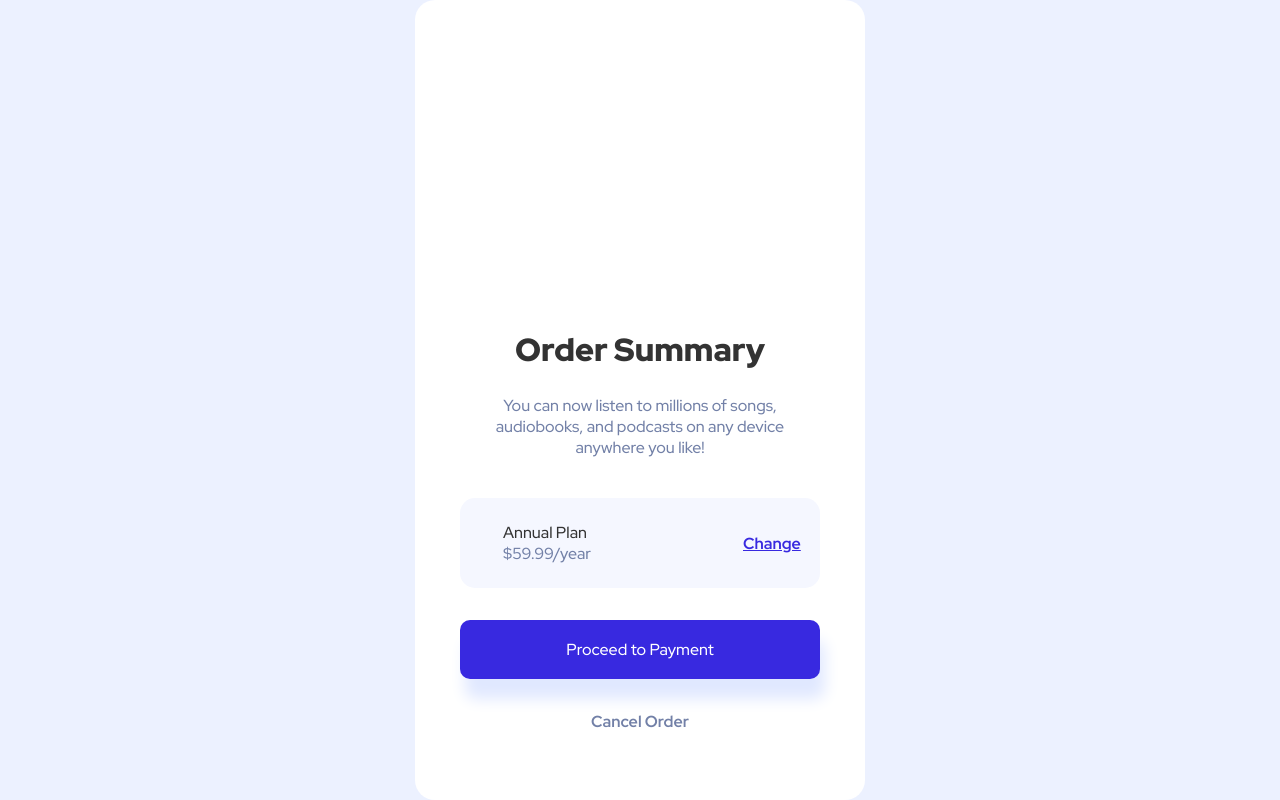
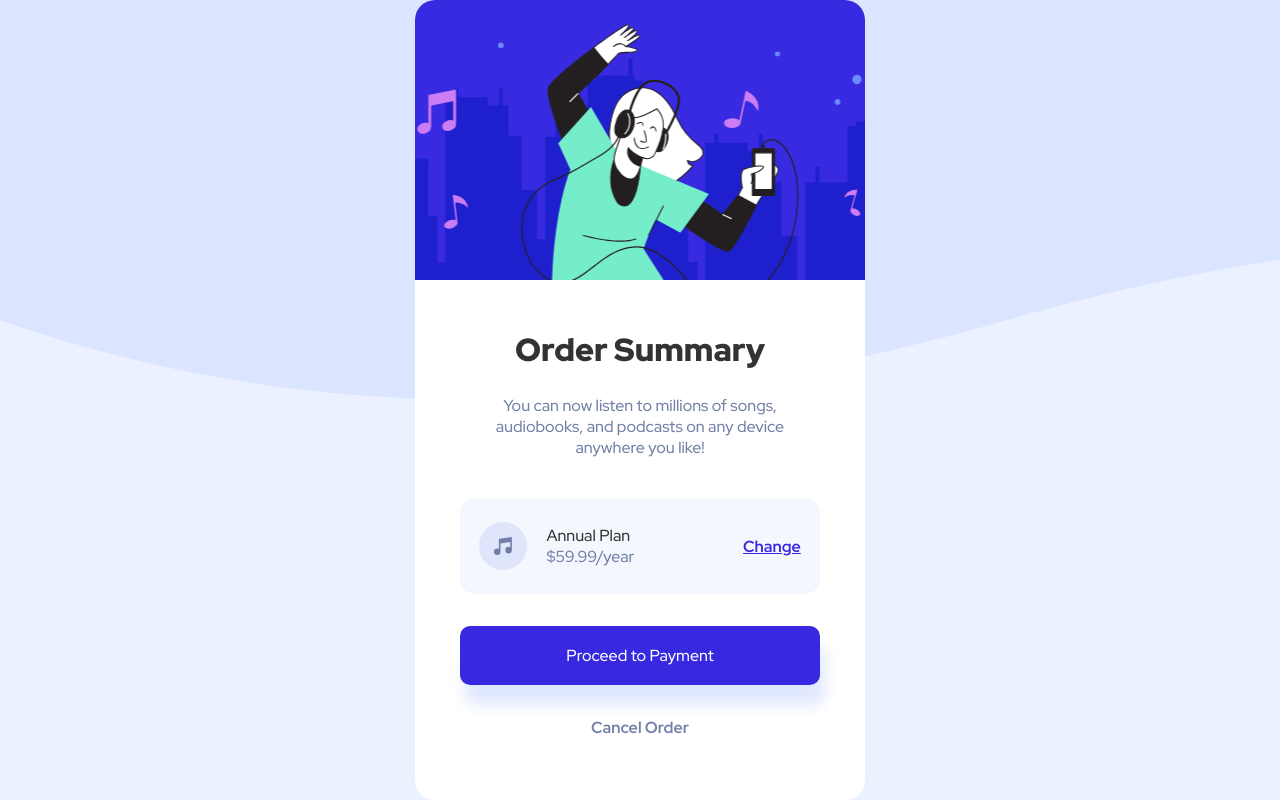
Before and after one commit to pratikmdhr/FM_orderSummaryComponent, a plain HTML site: page index.html in a window 1280 px wide. Drawn offline with Linux system fonts and the light colour scheme.

Commit message:
Image Update

```diff
--- a/css/main.css
+++ b/css/main.css
@@ -8,7 +8,7 @@ body {
   font-size: 16px;
   height: 100vh;
   width: 100%;
-  background: url("/dist/images/pattern-background-desktop.svg");
+  background: url("/images/pattern-background-desktop.svg");
   background-repeat: no-repeat;
   background-size: 2000px 50%;
   color: #7280a7;
@@ -62,7 +62,7 @@ h4 {
 .flex-container .hero {
   height: 35%;
   width: 100%;
-  background: url("/dist/images/illustration-hero.svg") no-repeat center center/cover;
+  background: url("/images/illustration-hero.svg") no-repeat center center/cover;
   border-top-left-radius: 20px;
   border-top-right-radius: 20px; }
 
--- a/index.html
+++ b/index.html
@@ -24,7 +24,7 @@
             any device anywhere you like!
           </p>
           <div class="rate">
-            <img src="/dist/images/icon-music.svg" alt="" />
+            <img src="/images/icon-music.svg" alt="" />
             <div class="plan">
               <h4>Annual Plan</h4>
               <p>$59.99/year</p>
```
